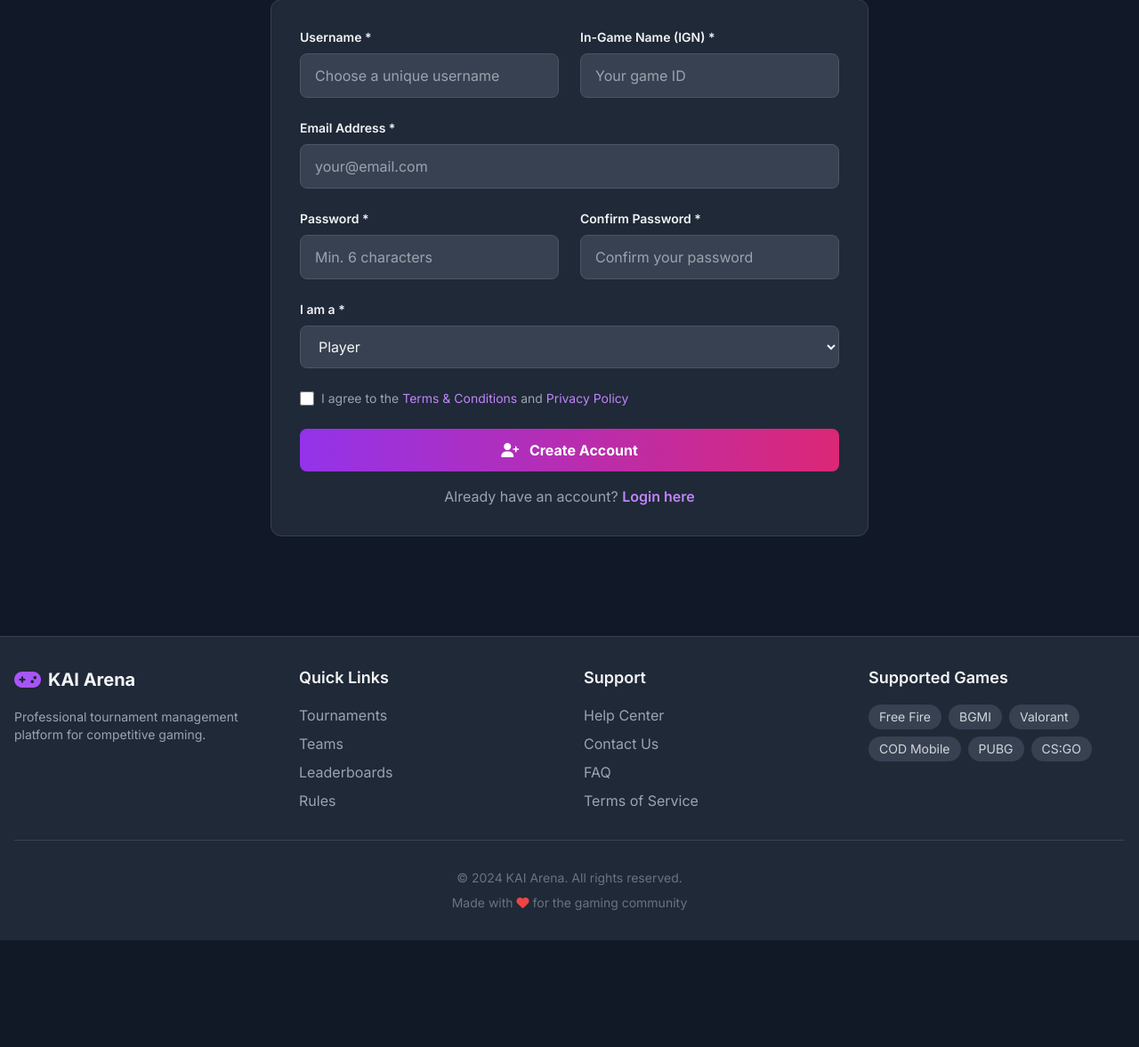
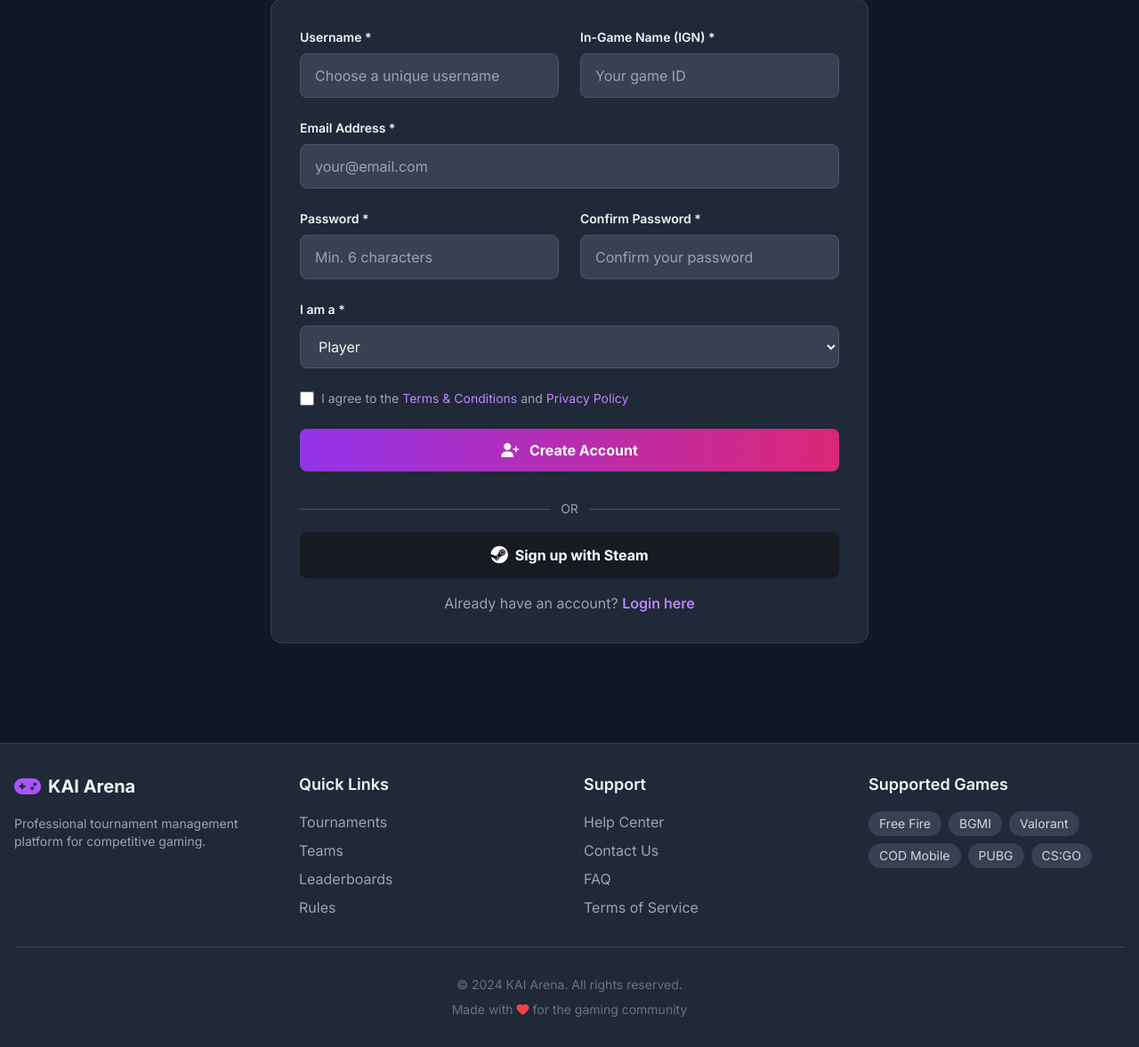
Before and after one commit to stiapanreha-dev/Esports-Tournament-Management, a Flask app: page /register in a window 1280 px wide. Shown: the part 315-1492 px from the top of the page at 89% size. Before the commit the page ends 1372 px from the top, so only its background shows below. Run offline with Flask 3, Linux system fonts and the light colour scheme; some libraries are stand-ins or nearby versions.

Commit message:
Add Steam OpenID 2.0 authentication
- Steam login/register buttons on auth pages
- OpenID 2.0 flow with validation (no heavy libs)
- Auto-create user with Steam persona name + avatar
- ProxyFix for correct HTTPS URLs behind Cloudflare Tunnel
- Profile view handles external avatar URLs

```diff
--- a/app.py
+++ b/app.py
@@ -1,16 +1,21 @@
 import os
+import re
 import json
 from datetime import datetime, timedelta
 from flask import Flask, render_template, request, redirect, url_for, flash, jsonify, session, send_from_directory, abort
 from flask_sqlalchemy import SQLAlchemy
 from werkzeug.security import generate_password_hash, check_password_hash
 from werkzeug.utils import secure_filename
+from werkzeug.middleware.proxy_fix import ProxyFix
+from urllib.parse import urlencode
+import requests as http_requests
 import jwt
 from functools import wraps
 from config import Config
 
 app = Flask(__name__)
 app.config.from_object(Config)
+app.wsgi_app = ProxyFix(app.wsgi_app, x_for=1, x_proto=1, x_host=1)
 
 db = SQLAlchemy(app)
 
@@ -18,8 +23,9 @@ db = SQLAlchemy(app)
 class User(db.Model):
     id = db.Column(db.Integer, primary_key=True)
     username = db.Column(db.String(80), unique=True, nullable=False)
-    email = db.Column(db.String(120), unique=True, nullable=False)
-    password = db.Column(db.String(200), nullable=False)
+    email = db.Column(db.String(120), unique=True, nullable=True)
+    password = db.Column(db.String(200), nullable=True)
+    steam_id = db.Column(db.String(20), unique=True, nullable=True)
     ign = db.Column(db.String(80))  # In-Game Name
     full_name = db.Column(db.String(100))
     bio = db.Column(db.Text)
@@ -353,7 +359,7 @@ def login():
 
         user = User.query.filter_by(username=username).first()
 
-        if user and check_password_hash(user.password, password):
+        if user and user.password and check_password_hash(user.password, password):
             if not user.is_active:
                 flash('Account is deactivated. Please contact admin.', 'danger')
                 return redirect(url_for('login'))
@@ -374,6 +380,110 @@ def login():
             flash('Invalid username or password', 'danger')
 
     return render_template('auth/login.html')
+
+# Steam OpenID helpers
+STEAM_OPENID_URL = 'https://steamcommunity.com/openid/login'
+
+def get_steam_login_url(return_to):
+    params = {
+        'openid.ns': 'http://specs.openid.net/auth/2.0',
+        'openid.mode': 'checkid_setup',
+        'openid.return_to': return_to,
+        'openid.realm': return_to.rsplit('/', 1)[0] + '/',
+        'openid.identity': 'http://specs.openid.net/auth/2.0/identifier_select',
+        'openid.claimed_id': 'http://specs.openid.net/auth/2.0/identifier_select',
+    }
+    return STEAM_OPENID_URL + '?' + urlencode(params)
+
+def get_steam_profile(steam_id):
+    api_key = app.config.get('STEAM_API_KEY', '')
+    if not api_key:
+        return None
+    resp = http_requests.get(
+        'https://api.steampowered.com/ISteamUser/GetPlayerSummaries/v0002/',
+        params={'key': api_key, 'steamids': steam_id},
+        timeout=10,
+    )
+    data = resp.json()
+    players = data.get('response', {}).get('players', [])
+    return players[0] if players else None
+
+@app.route('/auth/steam')
+def steam_login():
+    return_to = url_for('steam_callback', _external=True)
+    return redirect(get_steam_login_url(return_to))
+
+@app.route('/auth/steam/callback')
+def steam_callback():
+    # Verify the OpenID response
+    params = {
+        'openid.assoc_handle': request.args.get('openid.assoc_handle', ''),
+        'openid.signed': request.args.get('openid.signed', ''),
+        'openid.sig': request.args.get('openid.sig', ''),
+        'openid.ns': request.args.get('openid.ns', ''),
+        'openid.mode': 'check_authentication',
+    }
+    signed_fields = request.args.get('openid.signed', '').split(',')
+    for field in signed_fields:
+        key = 'openid.' + field
+        params[key] = request.args.get(key, '')
+
+    resp = http_requests.post(STEAM_OPENID_URL, data=params, timeout=10)
+    if 'is_valid:true' not in resp.text:
+        flash('Steam authentication failed.', 'danger')
+        return redirect(url_for('login'))
+
+    # Extract Steam ID from claimed_id
+    claimed_id = request.args.get('openid.claimed_id', '')
+    m = re.search(r'/id/(\d+)$', claimed_id) or re.search(r'/openid/id/(\d+)$', claimed_id)
+    if not m:
+        flash('Could not determine Steam ID.', 'danger')
+        return redirect(url_for('login'))
+
+    steam_id = m.group(1)
+
+    # Find or create user
+    user = User.query.filter_by(steam_id=steam_id).first()
+    if not user:
+        profile = get_steam_profile(steam_id)
+        persona = profile.get('personaname', f'steam_{steam_id}') if profile else f'steam_{steam_id}'
+        avatar_url = profile.get('avatarfull', '') if profile else ''
+
+        # Ensure unique username
+        base_name = persona
+        counter = 1
+        while User.query.filter_by(username=persona).first():
+            persona = f'{base_name}_{counter}'
+            counter += 1
+
+        user = User(
+            username=persona,
+            steam_id=steam_id,
+            ign=base_name,
+            avatar=avatar_url or None,
+            role='player',
+            is_active=True,
+        )
+        db.session.add(user)
+        db.session.commit()
+    else:
+        # Refresh avatar on each login
+        profile = get_steam_profile(steam_id)
+        if profile:
+            avatar_url = profile.get('avatarfull', '')
+            if avatar_url:
+                user.avatar = avatar_url
+
+    user.last_login = datetime.utcnow()
+    db.session.commit()
+
+    session['user_id'] = user.id
+    session['username'] = user.username
+    session['role'] = user.role
+    session['ign'] = user.ign
+
+    flash('Logged in via Steam!', 'success')
+    return redirect(url_for('dashboard'))
 
 @app.route('/logout')
 def logout():
--- a/config.py
+++ b/config.py
@@ -10,6 +10,9 @@ class Config:
     JWT_SECRET_KEY = os.environ.get('JWT_SECRET_KEY') or 'jwt-secret-key-change-in-production'
     JWT_ACCESS_TOKEN_EXPIRES = timedelta(hours=24)
 
+    # Steam
+    STEAM_API_KEY = os.environ.get('STEAM_API_KEY', '')
+
     # Game options
     GAMES = ['Free Fire', 'BGMI', 'Valorant', 'COD Mobile', 'PUBG PC', 'CS:GO', 'Dota 2', 'League of Legends']
 
--- a/docker-compose.prod.yml
+++ b/docker-compose.prod.yml
@@ -12,3 +12,4 @@ services:
       - SECRET_KEY=esports-prod-secret-key-changeme
       - DATABASE_URL=sqlite:////app/instance/tournament.db
       - FLASK_ENV=production
+      - STEAM_API_KEY=C6CD0DAB30FB2A5F64CA4678CFD912B3
--- a/requirements.txt
+++ b/requirements.txt
@@ -3,3 +3,4 @@ Flask-SQLAlchemy==3.0.5
 Werkzeug==2.3.7
 PyJWT==2.8.0
 python-dotenv==1.0.0
+requests==2.31.0
--- a/templates/auth/register.html
+++ b/templates/auth/register.html
@@ -97,6 +97,16 @@
                 </button>
             </form>
 
+            <div class="flex items-center my-4">
+                <div class="flex-1 border-t border-gray-600"></div>
+                <span class="px-3 text-gray-400 text-sm">OR</span>
+                <div class="flex-1 border-t border-gray-600"></div>
+            </div>
+
+            <a href="{{ url_for('steam_login') }}" class="w-full flex items-center justify-center gap-2 bg-[#171a21] hover:bg-[#2a475e] text-white font-bold py-3 rounded-lg transition mb-4">
+                <i class="fab fa-steam text-xl"></i> Sign up with Steam
+            </a>
+
             <div class="text-center">
                 <span class="text-gray-400">Already have an account? </span>
                 <a href="{{ url_for('login') }}" class="text-purple-400 hover:text-purple-300 font-semibold">Login here</a>
--- a/templates/profile/view.html
+++ b/templates/profile/view.html
@@ -76,7 +76,11 @@
     <div>
         {% if user.avatar %}
             <div class="card p-6 mb-6">
-                <img src="{{ url_for('uploaded_file', filename=user.avatar) }}" alt="{{ user.username }}" class="w-full h-auto rounded-lg">
+                {% if user.avatar.startswith('http') %}
+                    <img src="{{ user.avatar }}" alt="{{ user.username }}" class="w-full h-auto rounded-lg">
+                {% else %}
+                    <img src="{{ url_for('uploaded_file', filename=user.avatar) }}" alt="{{ user.username }}" class="w-full h-auto rounded-lg">
+                {% endif %}
             </div>
         {% else %}
             <div class="card p-6 mb-6">
```
Also changed, not shown: templates/auth/login.html (+10 -0 lines).
